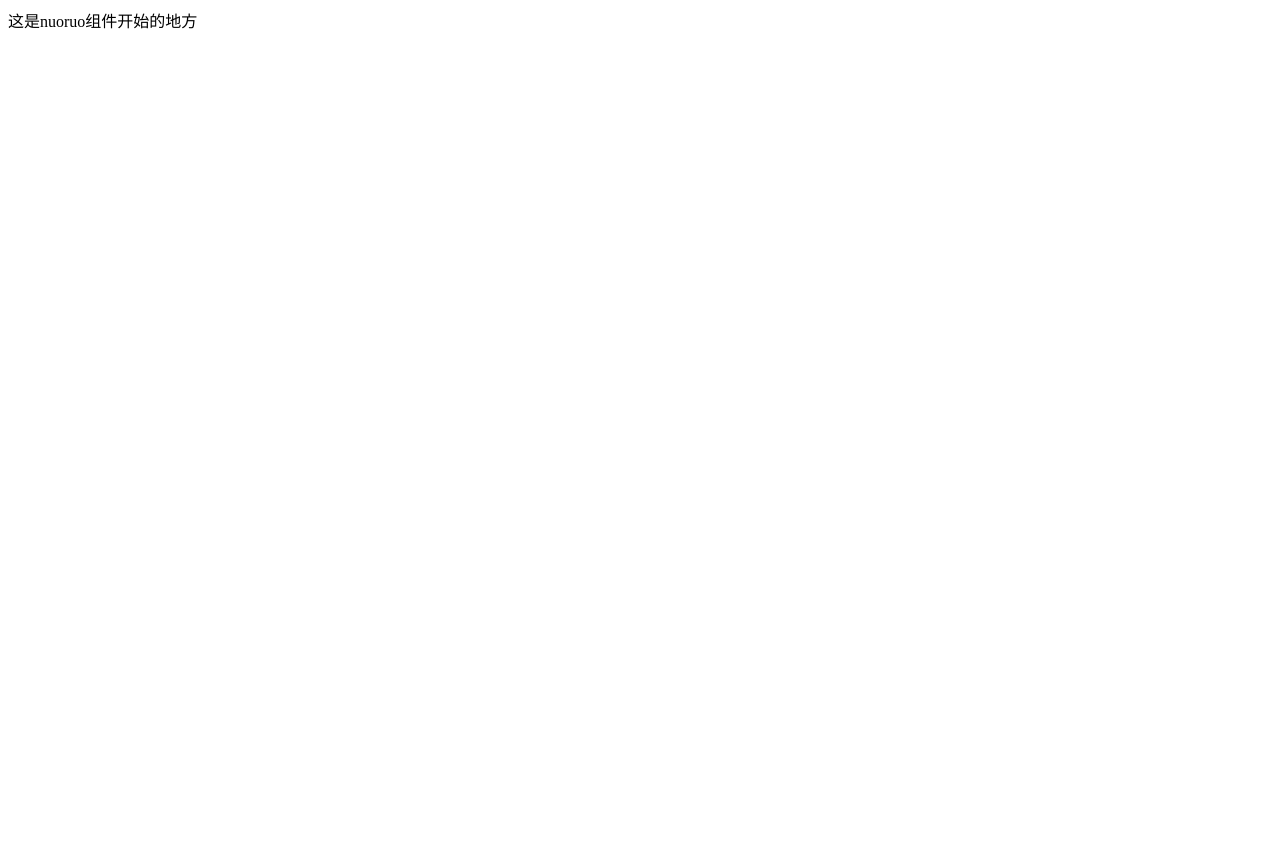
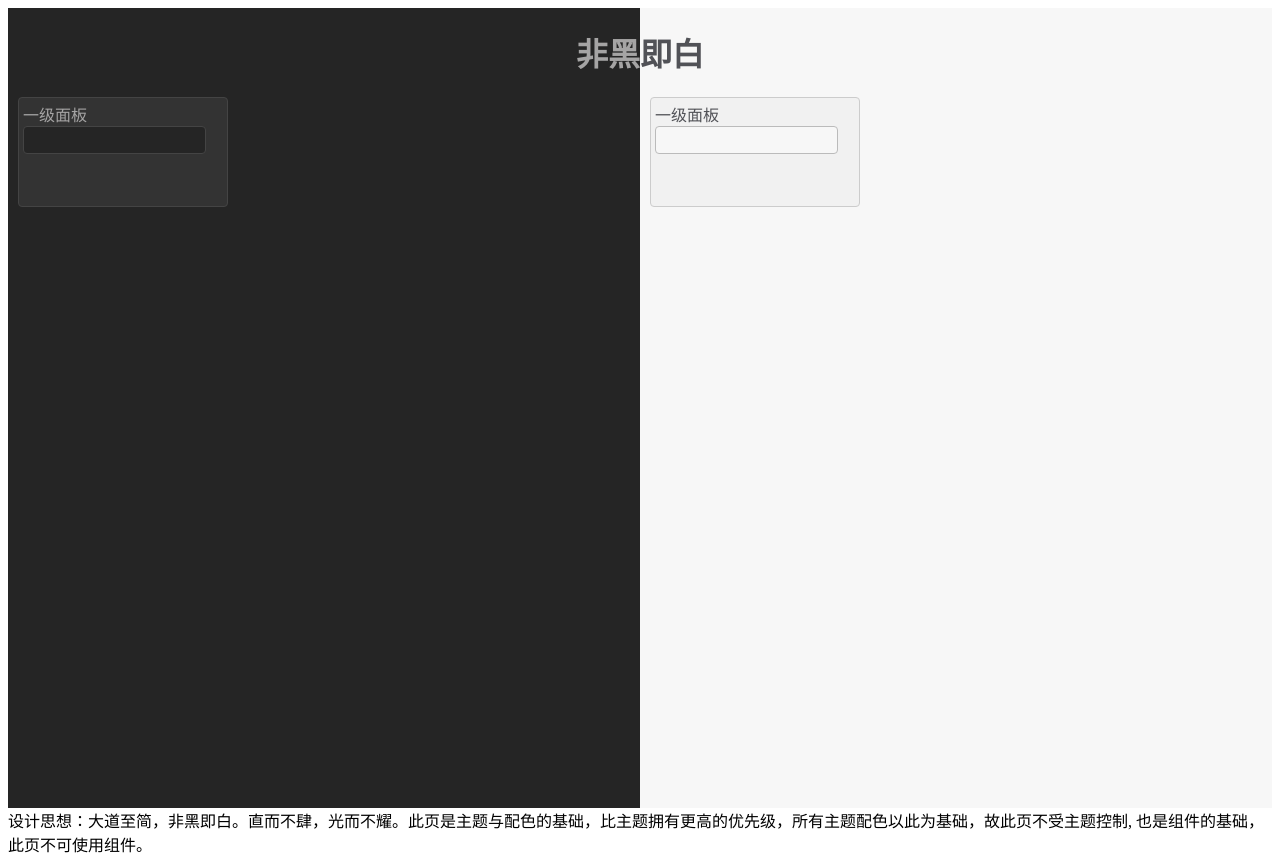
Before and after one commit to mayiwen/nuoruo_angular, an Angular app: page / in a window 1280 px wide. Before the commit the page ends 800 px from the top, so only its background shows below. Built offline with nearby package versions, Linux system fonts and the light colour scheme.

Commit message:
2024-01-14

```diff
--- /dev/null
+++ b/src/app/nuoruo/module/color/color.component.html
@@ -0,0 +1,17 @@
+<div style="width: 100%; height: 800px; box-sizing: border-box; display: flex;">
+    <div style="flex: 1; height: 100%; " class="black" >
+        <h1 style="text-align: right;">非黑</h1>
+        <div class="box">
+            一级面板
+            <input type="text">
+        </div>
+    </div>
+    <div style="flex: 1; height: 100%;" class="white">
+        <h1>即白</h1>
+        <div class="box">
+           一级面板
+           <input type="qqqqqqqqqqqqqqqqqqqqqqqqqqqqqqqqqq">
+        </div>
+    </div>
+</div>
+设计思想：大道至简，非黑即白。直而不肆，光而不耀。此页是主题与配色的基础，比主题拥有更高的优先级，所有主题配色以此为基础，故此页不受主题控制, 也是组件的基础，此页不可使用组件。
--- /dev/null
+++ b/src/app/nuoruo/module/color/color.component.scss
@@ -0,0 +1,46 @@
+.container > div {
+    margin: 5px auto;
+    width: 100px;
+    height: 100px;
+    outline: 1px solid red;
+  }
+
+.black {
+  background-color: #252525; // 主背景 mainColor
+  color: #a5a4a4;
+  .box {
+    border: 1px solid #444; // box border
+    background-color: #333; // box b  ackground
+    border-radius: 4px;
+    input {
+      border: 1px solid #444; // box border
+      background-color: #252525;
+    }
+  }
+}
+
+.white {
+  background-color: #f7f7f7; // 主背景 mainColor
+  color: #515257;
+  .box {
+    border: 1px solid #ccc; // box border
+    background-color: #f1f1f1; // box backgground
+    border-radius: 4px;
+    input {
+      border: 1px solid #bbb; // box border
+      background-color: #f7f7f7;
+    }
+  }
+}
+.box {
+  margin: 10px;
+  height: 100px;
+  width: 200px;
+  padding: 4px;
+  input {
+    height: 28px;
+    box-sizing: border-box;
+    border-radius: 4px;
+
+  }
+}
--- /dev/null
+++ b/src/app/nuoruo/module/color/color.component.ts
@@ -0,0 +1,18 @@
+import {
+  AfterViewInit,
+  Component,
+  OnInit,
+} from '@angular/core';
+@Component({
+  selector: 'nuoruo-color',
+  templateUrl: './color.component.html',
+  styleUrls: ['./color.component.scss'],
+})
+export class NuoruoColorComponent implements OnInit, AfterViewInit {
+  ngAfterViewInit(): void {
+    // throw new Error('Method not implemented.');
+  }
+  ngOnInit(): void {
+    // throw new Error('Method not implemented.');
+  }
+}
--- a/src/app/nuoruo/nuoruo.component.html
+++ b/src/app/nuoruo/nuoruo.component.html
@@ -1 +1 @@
-这是nuoruo组件开始的地方
+<nuoruo-color></nuoruo-color>
--- a/src/app/nuoruo/nuoruo.module.ts
+++ b/src/app/nuoruo/nuoruo.module.ts
@@ -2,6 +2,7 @@ import { NgModule } from '@angular/core';
 import { CommonModule } from '@angular/common';
 import { FormsModule, ReactiveFormsModule } from '@angular/forms';
 import { NuoruoComponent } from './nuoruo.component';
+import { NuoruoColorModule } from './module/color/color.module';
 const components: any[] = [
   NuoruoComponent
 ];
@@ -13,7 +14,7 @@ let commonModule = [
 @NgModule({
   declarations: [...components],
   exports: [components],
-  imports: [CommonModule, FormsModule, ReactiveFormsModule],
+  imports: [CommonModule, FormsModule, ReactiveFormsModule, NuoruoColorModule],
   bootstrap: [],
   providers: [],
 })
```
Also changed, not shown: src/app/nuoruo/module/color/color.module.ts (added, +22 -0 lines).
